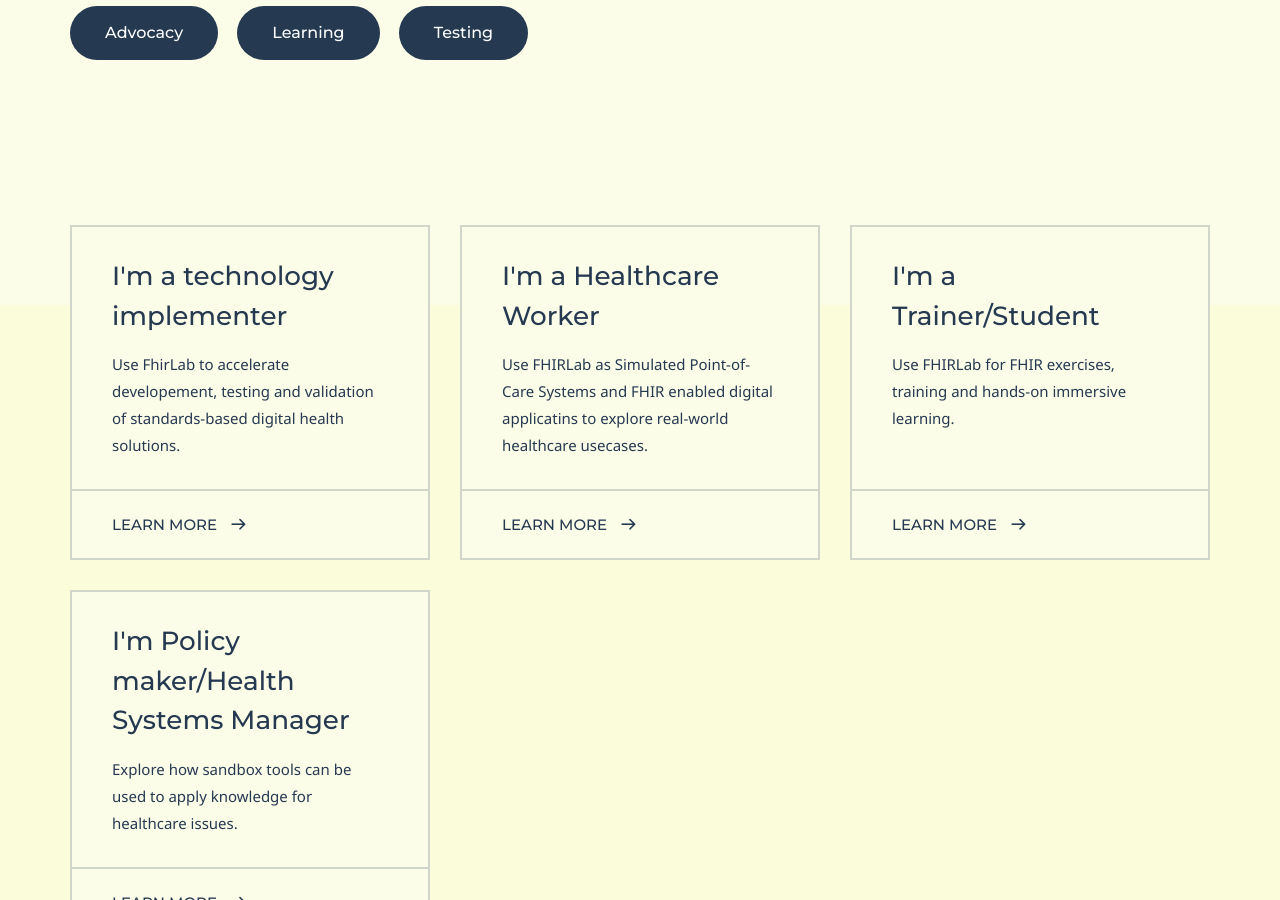
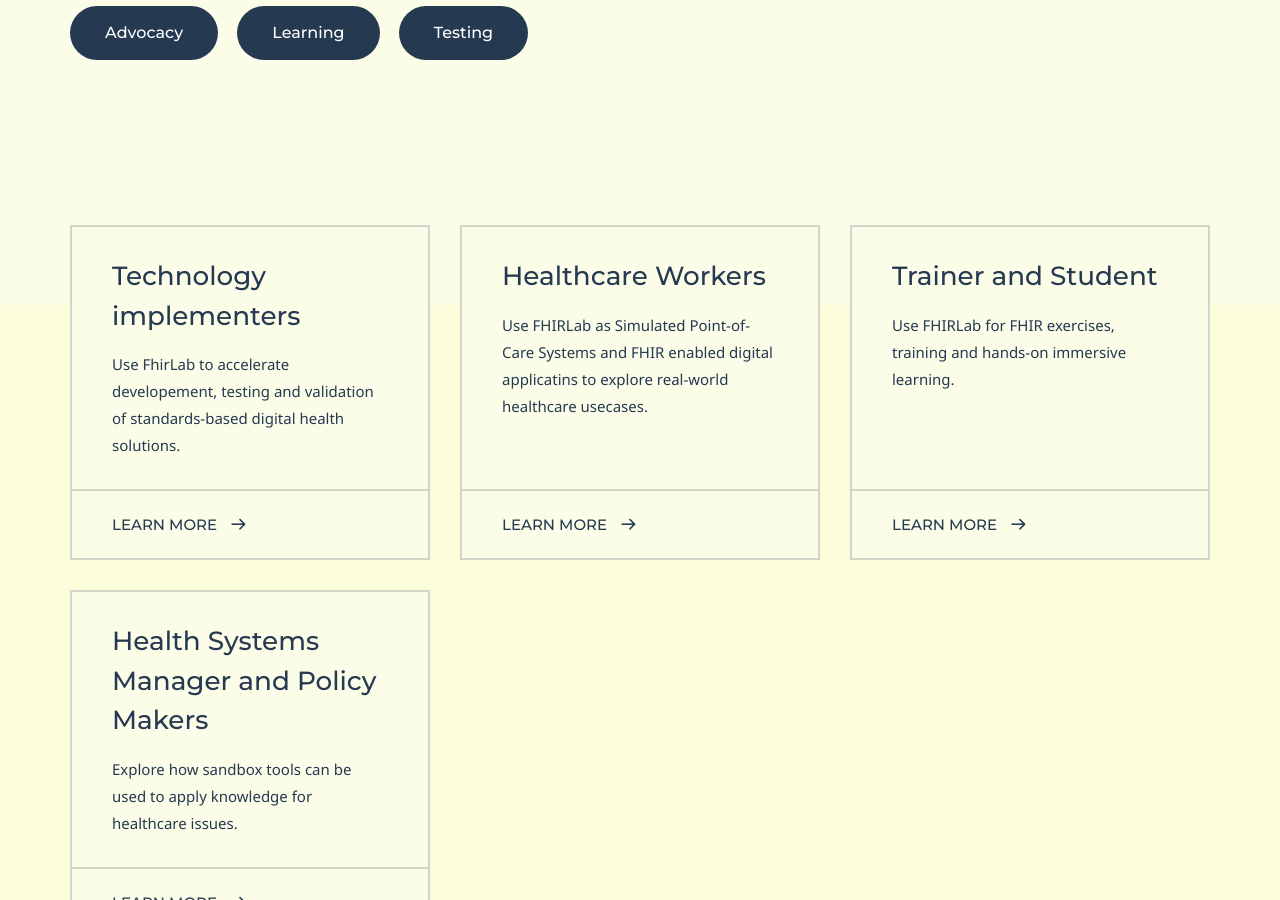
Before and after one commit to upmsilab/FHIRLab, a Jekyll site: the page built from index.md, in a window 1280 px wide and 900 px high, scrolled down 451 px. Built offline with Jekyll 4.4.1, drawn with Linux system fonts in a browser that asks for light colours; some web fonts are replaced.

Commit message:
Update index.md

```diff
--- a/index.md
+++ b/index.md
@@ -31,19 +31,19 @@
 
 # Grid navigation
 grid_navigation:
-    - title: I'm a technology implementer
+    - title: Technology implementers
       excerpt: Use FhirLab to accelerate developement, testing and validation of standards-based digital health solutions.
       cta: Learn More
-      url: 'developer'
-    - title: I'm a Healthcare Worker
+      url: 'services'
+    - title: Healthcare Workers
       excerpt: Use FHIRLab as Simulated Point-of-Care Systems and FHIR enabled digital applicatins to explore real-world healthcare usecases.
       cta: Learn More
       url: 'provider'
-    - title: I'm a Trainer/Student
+    - title: Trainer and Student
       excerpt: Use FHIRLab for FHIR exercises, training and hands-on immersive learning.
       cta: Learn More
       url: 'learner'
-    - title: I'm Policy maker/Health Systems Manager
+    - title: Health Systems Manager and Policy Makers
       excerpt: Explore how sandbox tools can be used to apply knowledge for healthcare issues.
       cta: Learn More
       url: 'policymaker'
```
Also changed, not shown: other parts of index.md (+1 -1 lines).
